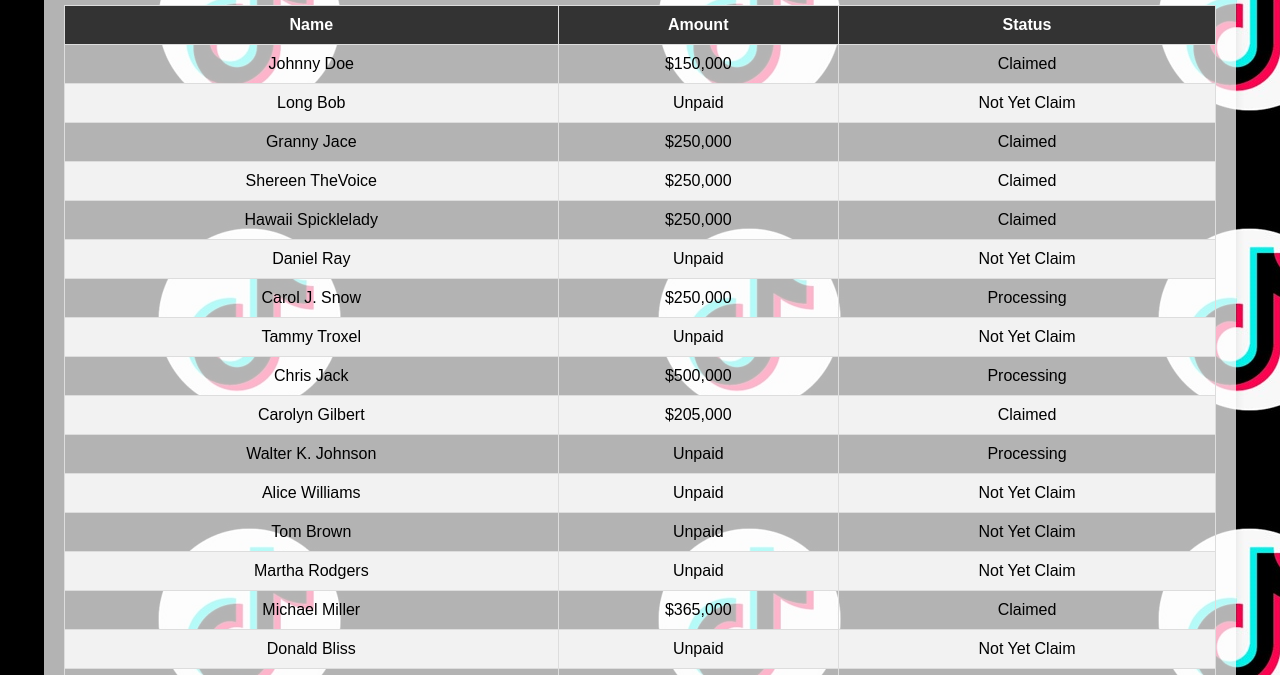
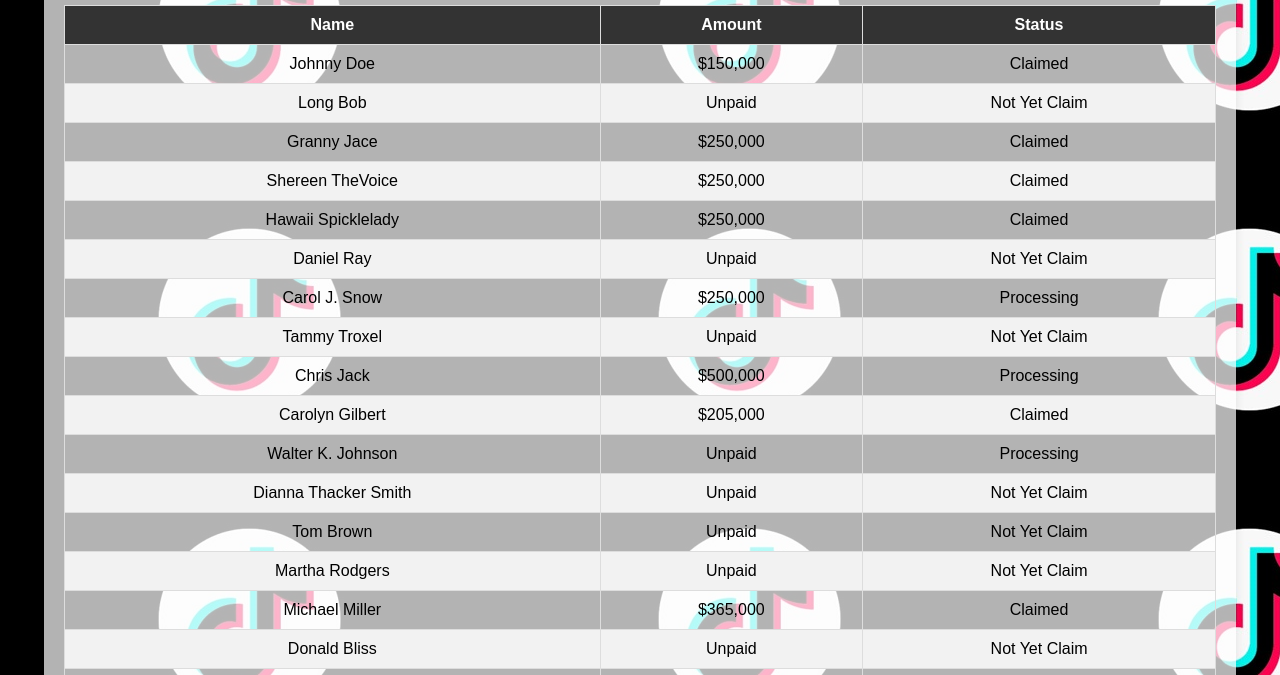
Before and after one commit to MhorganV/Tikwin, a plain HTML site: page index.html in a window 1280 px wide. Shown: the part 125-800 px from the top of the page. Drawn offline with Linux system fonts and the light colour scheme.

Commit message:
Add files via upload

```diff
--- a/index.html
+++ b/index.html
@@ -164,7 +164,7 @@
                     <td>Processing</td>
                 </tr>
                 <tr>
-                    <td>Alice Williams</td>
+                    <td>Dianna Thacker Smith</td>
                     <td>Unpaid</td>
                     <td>Not Yet Claim</td>
                 </tr>
```
